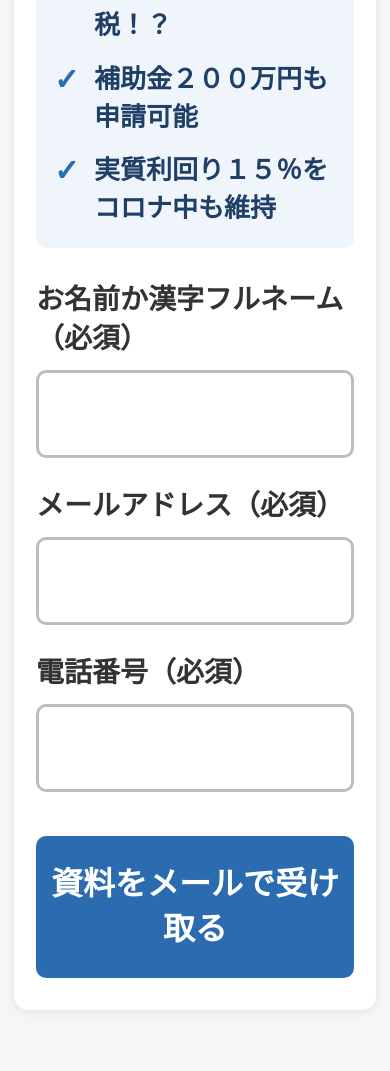
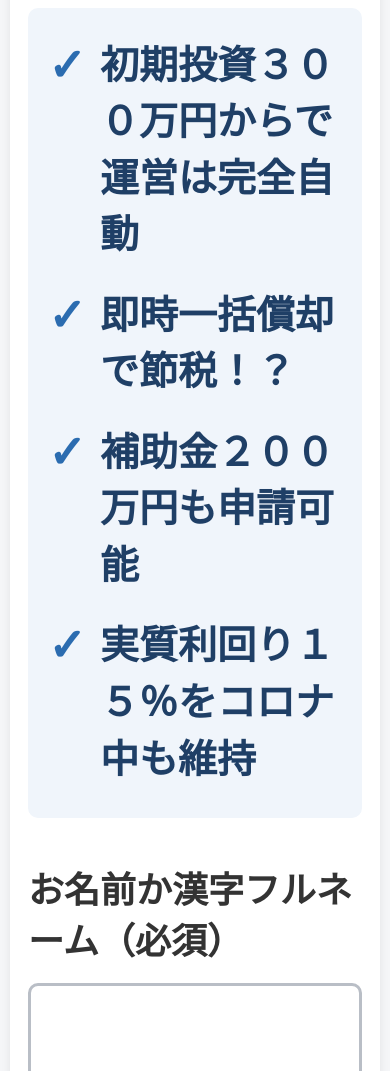
Before and after one commit to SJ-T-Nishide/SJ-Sales-Automation, a browser extension: page expo_lead_gate_admin/Index.html in a window 390 px wide. Shown: the part 472-1543 px from the top of the page. Drawn offline with Linux system fonts and the light colour scheme.

Commit message:
Scale copy 1.5x and form 1.3x
Also trims horizontal padding and widens the card so the now-much-
larger text does not wrap into cramped columns on a phone.

```diff
--- a/expo_lead_gate_admin/Index.html
+++ b/expo_lead_gate_admin/Index.html
@@ -9,50 +9,50 @@
     body {
       font-family: "Hiragino Kaku Gothic ProN", "Yu Gothic", sans-serif;
       margin: 0;
-      padding: 20px 14px 48px;
+      padding: 16px 10px 48px;
       background: #f5f6f8;
       color: #222;
       -webkit-text-size-adjust: 100%;
     }
     .card {
-      max-width: 560px;
+      max-width: 640px;
       margin: 0 auto;
       background: #fff;
       border-radius: 14px;
-      padding: 28px 22px 32px;
+      padding: 28px 18px 32px;
       box-shadow: 0 2px 10px rgba(0,0,0,0.08);
     }
     .brand {
-      font-size: 26px;
+      font-size: 39px;
       font-weight: bold;
       line-height: 1.4;
       text-align: center;
       color: #2b6cb0;
-      margin: 0 0 10px;
+      margin: 0 0 15px;
     }
     h1 {
-      font-size: 34px;
+      font-size: 51px;
       line-height: 1.35;
       text-align: center;
-      margin: 0 0 24px;
+      margin: 0 0 36px;
     }
     .points {
       list-style: none;
-      margin: 0 0 32px;
-      padding: 20px 18px;
+      margin: 0 0 48px;
+      padding: 30px 20px;
       background: #f0f5fb;
       border-radius: 10px;
     }
     .points li {
-      font-size: 26px;
+      font-size: 39px;
       font-weight: bold;
       line-height: 1.45;
       color: #1f3f66;
-      padding-left: 40px;
+      padding-left: 52px;
       position: relative;
     }
     .points li + li {
-      margin-top: 16px;
+      margin-top: 24px;
     }
     .points li::before {
       content: "✓";
@@ -60,24 +60,24 @@
       left: 0;
       top: 0;
       color: #2b6cb0;
-      font-size: 30px;
+      font-size: 45px;
       line-height: 1.25;
     }
     .field {
-      margin-bottom: 28px;
+      margin-bottom: 36px;
     }
     label {
       display: block;
-      font-size: 28px;
+      font-size: 36px;
       font-weight: bold;
       line-height: 1.4;
-      margin-bottom: 12px;
+      margin-bottom: 16px;
       color: #333;
     }
     input {
       width: 100%;
-      padding: 20px 16px;
-      font-size: 30px;
+      padding: 26px 21px;
+      font-size: 39px;
       line-height: 1.4;
       border: 3px solid #b9bec6;
       border-radius: 10px;
@@ -88,8 +88,8 @@
     }
     button.submit {
       width: 100%;
-      padding: 26px 12px;
-      font-size: 32px;
+      padding: 34px 16px;
+      font-size: 42px;
       font-weight: bold;
       line-height: 1.4;
       background: #2b6cb0;
@@ -97,7 +97,7 @@
       border: none;
       border-radius: 10px;
       cursor: pointer;
-      margin-top: 16px;
+      margin-top: 21px;
     }
     button.submit:disabled {
       background: #9db8d4;
@@ -105,10 +105,10 @@
     }
     .error {
       color: #c0392b;
-      font-size: 26px;
+      font-size: 34px;
       font-weight: bold;
       line-height: 1.6;
-      margin-top: 22px;
+      margin-top: 29px;
       display: none;
       white-space: pre-line;
     }
@@ -117,11 +117,11 @@
       background: #eaf7ef;
       border: 3px solid #bfe6cd;
       border-radius: 10px;
-      padding: 22px 18px;
-      font-size: 26px;
+      padding: 29px 23px;
+      font-size: 34px;
       font-weight: bold;
       line-height: 1.6;
-      margin-top: 22px;
+      margin-top: 29px;
       display: none;
       white-space: pre-line;
     }
```
